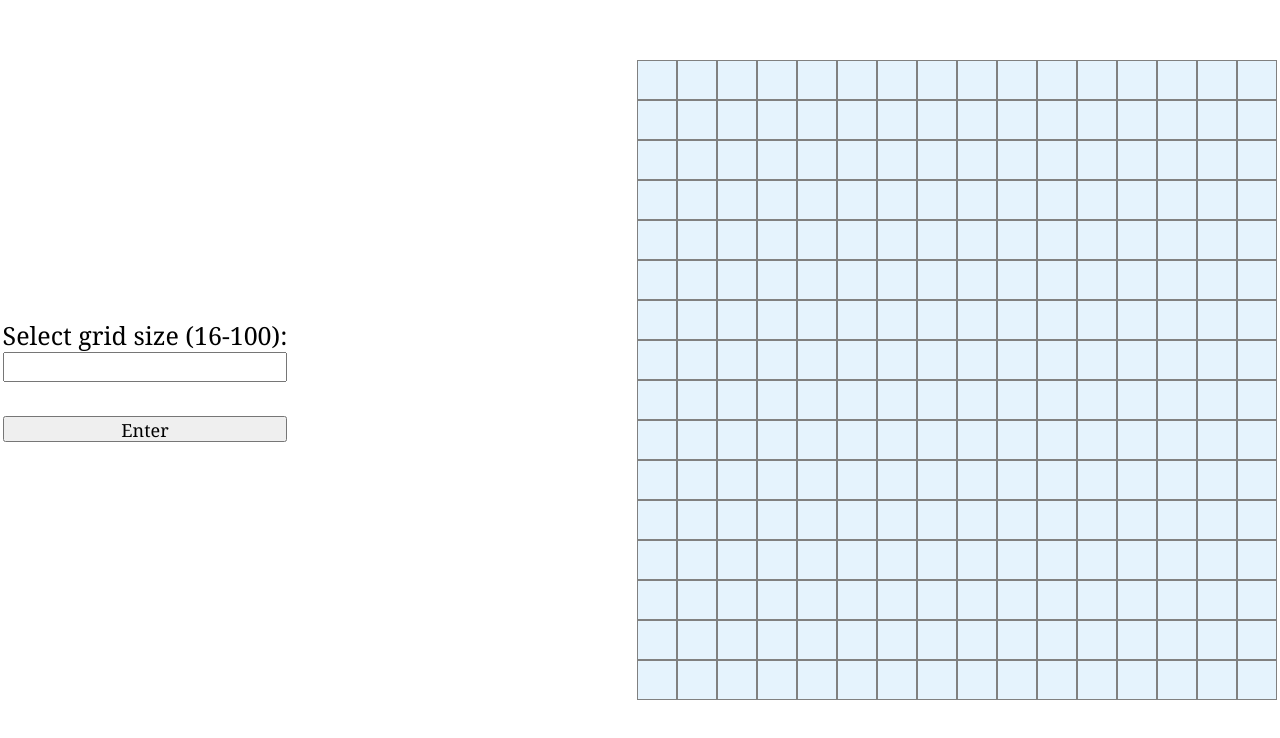
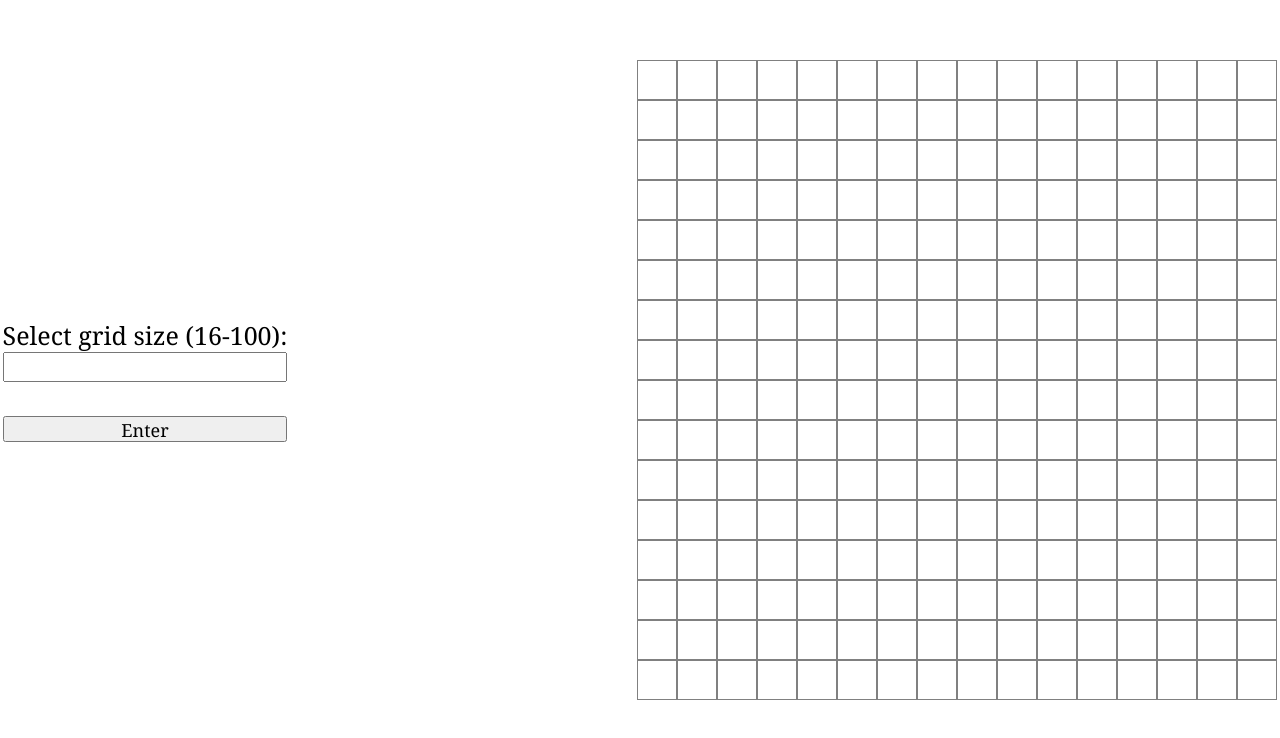
Before and after one commit to aneha15/etch-a-sketch, a plain HTML site: page index.html in a window 1280 px wide. Shown: the part 120-858 px from the top of the page. Drawn offline with Linux system fonts and the light colour scheme.

Commit message:
Remove background color

```diff
--- a/style.css
+++ b/style.css
@@ -18,7 +18,6 @@
     flex-wrap: wrap;
     height: 640px;
     width: 640px;
-    background-color: #e5f3fd;
 }
 
 form {
```
